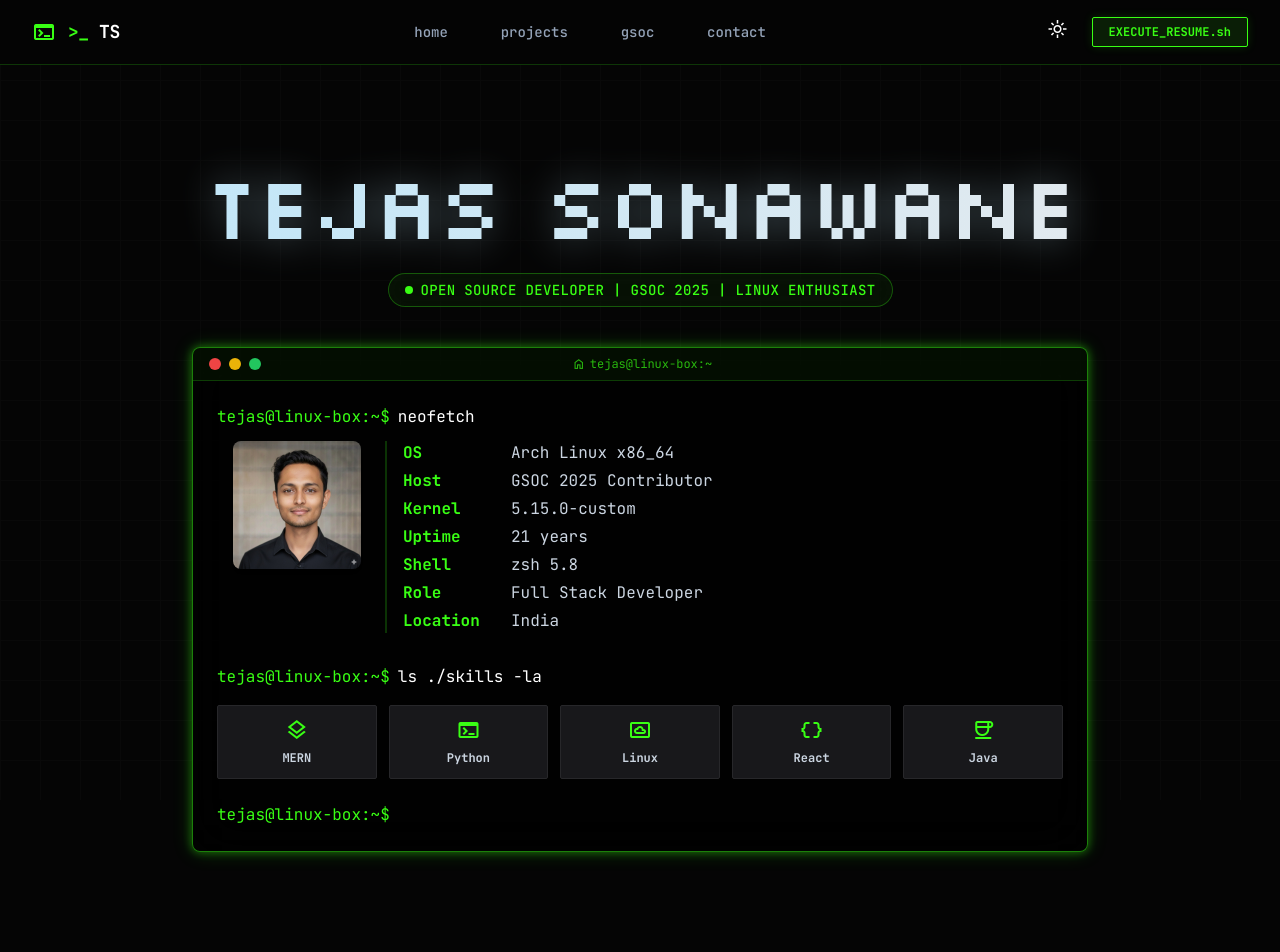
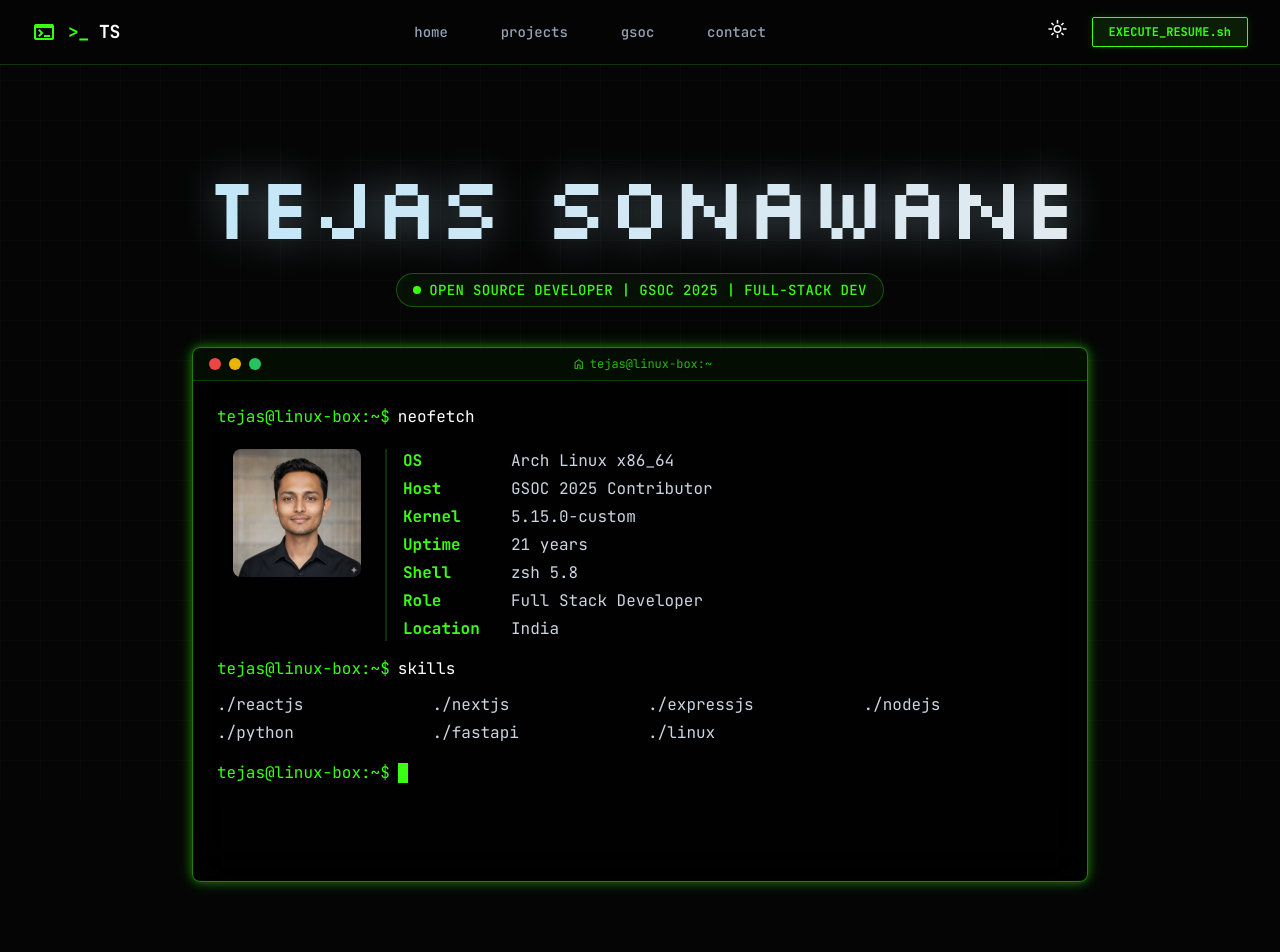
Before and after one commit to ts-31/tejas-portfolio, a Next.js app: page / in a window 1280 px wide. Shown: the top 952 px of the page. Built offline with nearby package versions, Linux system fonts and the light colour scheme; a web font is replaced by a local one.

Commit message:
Enhance terminal UX: add interactive commands, Linux-style block cursor, clickable project navigation, and persistent theme consistency

```diff
--- a/components/Hero.tsx
+++ b/components/Hero.tsx
@@ -27,7 +27,7 @@ const Hero: React.FC<HeroProps> = ({ isDark }) => {
             <span className={`relative inline-flex rounded-full h-2 w-2 ${isDark ? 'bg-primary' : 'bg-primary-dark'}`}></span>
           </span>
           <h2 className={`text-xs md:text-sm font-medium tracking-wide uppercase font-mono ${isDark ? 'text-primary' : 'text-primary-dark'}`}>
-            Open Source Developer | GSOC 2025 | Linux Enthusiast
+            Open Source Developer | GSOC 2025 | Full-Stack Dev
           </h2>
         </div>
       </div>
--- a/components/Projects.tsx
+++ b/components/Projects.tsx
@@ -116,6 +116,7 @@ const Projects: React.FC<ProjectsProps> = ({ isDark }) => {
         {filteredProjects.map((project, index) => (
           <div
             key={index}
+            id={`project-${project.title.toLowerCase().replace(/\s+/g, '-')}`}
             className={`flex-none w-[340px] md:w-[400px] snap-center group relative rounded-lg border overflow-hidden transition-all duration-300
               ${isDark
                 ? 'bg-card-dark border-zinc-800 hover:border-primary hover:shadow-neon-hover'
--- a/components/Terminal.tsx
+++ b/components/Terminal.tsx
@@ -1,35 +1,20 @@
-import React from 'react';
+'use client';
+
+import React, { useState, useRef, useEffect } from 'react';
 
 interface TerminalProps {
   isDark: boolean;
 }
 
-const Terminal: React.FC<TerminalProps> = ({ isDark }) => {
-  return (
-    <div className="w-full max-w-4xl mx-auto transform hover:scale-[1.005] transition-transform duration-300">
-      <div className={`rounded-lg border ${isDark ? 'border-primary/50 bg-black/80 shadow-neon' : 'border-primary/30 bg-terminal-light shadow-lg'} backdrop-blur-xl overflow-hidden flex flex-col transition-colors duration-300`}>
-        {/* Terminal Header */}
-        <div className={`flex items-center justify-between px-4 py-2 border-b border-primary/20 ${isDark ? 'bg-primary/5' : 'bg-gray-200/50'}`}>
-          <div className="flex gap-2">
-            <div className="w-3 h-3 rounded-full bg-red-500"></div>
-            <div className="w-3 h-3 rounded-full bg-yellow-500"></div>
-            <div className="w-3 h-3 rounded-full bg-green-500"></div>
-          </div>
-          <div className={`text-xs ${isDark ? 'text-primary/70' : 'text-text-muted-light'} font-mono flex items-center gap-1`}>
-            <span className="material-symbols-outlined !text-[14px]">home</span>
-            tejas@linux-box:~
-          </div>
-          <div className="w-12"></div>
-        </div>
+type TerminalCommandType = 'neofetch' | 'skills' | 'projects' | 'opensource' | 'socials' | 'help' | 'error';
 
-        {/* Terminal Content */}
-        <div className={`p-6 font-mono text-sm md:text-base leading-relaxed space-y-4 min-h-[300px] flex flex-col ${isDark ? 'text-slate-300' : 'text-text-main-light'}`}>
-          <div className="flex flex-col gap-1">
-            <div className={`flex gap-2 ${isDark ? 'text-primary' : 'text-primary-dark font-bold'}`}>
-              <span>tejas@linux-box:~$</span>
-              <span className={isDark ? 'text-white' : 'text-text-main-light font-normal'}>neofetch</span>
-            </div>
+interface HistoryEntry {
+  command: string;
+  type: TerminalCommandType;
+  invalidCommand?: string;
+}
 
+const NeofetchOutput: React.FC<{ isDark: boolean }> = ({ isDark }) => (
   <div className="pl-0 md:pl-4 flex flex-col md:flex-row gap-6 pt-2">
     <div className="hidden sm:block">
       <div className="relative w-32 h-32">
@@ -60,43 +45,241 @@ const Terminal: React.FC<TerminalProps> = ({ isDark }) => {
       </div>
     </div>
   </div>
+);
+
+const SkillsOutput: React.FC<{ isDark: boolean }> = ({ isDark }) => (
+  <div className={`grid grid-cols-2 sm:grid-cols-3 md:grid-cols-4 gap-x-4 gap-y-1 ${isDark ? 'text-slate-300' : 'text-text-main-light'}`}>
+    {['Reactjs', 'Nextjs', 'Expressjs', 'Nodejs', 'Python', 'FastAPI', 'Linux'].map(skill => (
+      <div key={skill}>./{skill.toLowerCase()}</div>
+    ))}
+  </div>
+);
+
+const ProjectsOutput: React.FC<{ isDark: boolean }> = ({ isDark }) => (
+  <div className={`${isDark ? 'text-slate-300' : 'text-text-main-light'}`}>
+    <div className="mb-2 italic opacity-80">Available Projects (Click to view):</div>
+    <div className="grid grid-cols-1 md:grid-cols-2 gap-x-8 gap-y-1">
+      {[
+        { title: 'BudgetBuddy', id: 'project-budgetbuddy' },
+        { title: 'BookMyDoctor', id: 'project-bookmydoctor' },
+        { title: 'GIMP Ext site Generator', id: 'project-gimp-ext-site-generator' },
+        { title: 'MatchMyResume', id: 'project-matchmyresume' },
+        { title: 'AgentHub', id: 'project-agenthub' },
+        { title: 'OpenAFS Client Manager', id: 'project-openafs-client-manager' },
+      ].map((proj) => (
+        <button
+          key={proj.id}
+          onClick={() => {
+            const el = document.getElementById(proj.id);
+            if (el) {
+              document.querySelectorAll('.terminal-highlight').forEach(node =>
+                node.classList.remove('terminal-highlight')
+              );
+              el.scrollIntoView({ behavior: 'smooth', block: 'center' });
+              el.classList.add('terminal-highlight');
+              setTimeout(() => {
+                el.classList.remove('terminal-highlight');
+              }, 2000);
+            }
+          }}
+          className={`text-left hover:underline w-fit font-bold ${isDark ? 'text-primary' : 'text-primary-dark'}`}
+        >
+          ./{proj.title.toLowerCase().replace(/\s+/g, '_')}
+        </button>
+      ))}
+    </div>
+    <div className="mt-2 text-xs opacity-50"># Tip: You can also use the filter UI below the terminal</div>
+  </div>
+);
+
+const OpenSourceOutput: React.FC<{ isDark: boolean }> = ({ isDark }) => (
+  <div className={`${isDark ? 'text-slate-300' : 'text-text-main-light'}`}>
+    <div className={`${isDark ? 'text-primary' : 'text-primary-dark'} font-bold mb-2`}>ACCEPTED</div>
+    <div>GSoC 2025 — OpenAFS</div>
+    <div>Production GNOME Shell extension (GJS)</div>
+    <div>Async UI • System integrations • Real users</div>
+  </div>
+);
+
+const SocialsOutput: React.FC<{ isDark: boolean }> = ({ isDark }) => (
+  <div className={`pl-0 font-mono ${isDark ? 'text-slate-300' : 'text-text-main-light'}`}>
+    <div>LinkedIn → <a href="https://www.linkedin.com/in/tejas-266ba7364" target="_blank" rel="noopener noreferrer" className={`${isDark ? 'text-primary hover:underline' : 'text-primary-dark hover:underline'}`}>https://www.linkedin.com/in/tejas-266ba7364</a></div>
+    <div>GitHub   → <a href="https://github.com/ts-31" target="_blank" rel="noopener noreferrer" className={`${isDark ? 'text-primary hover:underline' : 'text-primary-dark hover:underline'}`}>https://github.com/ts-31</a></div>
+    <div>X        → <a href="https://x.com/_Tejas_03" target="_blank" rel="noopener noreferrer" className={`${isDark ? 'text-primary hover:underline' : 'text-primary-dark hover:underline'}`}>https://x.com/_Tejas_03</a></div>
+  </div>
+);
+
+const HelpOutput: React.FC<{ isDark: boolean }> = ({ isDark }) => (
+  <div className={`${isDark ? 'text-slate-300' : 'text-text-main-light'}`}>
+    <div className={`${isDark ? 'text-primary' : 'text-primary-dark'} font-bold mb-2`}>Available commands:</div>
+    <div>skills          - List technical skills</div>
+    <div>projects        - Navigate to projects section</div>
+    <div>open source     - View open source contributions</div>
+    <div>socials         - Display social media links</div>
+    <div>clear           - Clear terminal history</div>
+    <div>help            - Show this help message</div>
+  </div>
+);
+
+const ErrorOutput: React.FC<{ isDark: boolean; invalidCommand?: string }> = ({ isDark, invalidCommand }) => (
+  <div className={`${isDark ? 'text-red-400' : 'text-red-600'}`}>
+    Command not found: {invalidCommand}. Type 'help' for available commands.
+  </div>
+);
+
+const TerminalOutput: React.FC<{ type: TerminalCommandType; isDark: boolean; invalidCommand?: string }> = ({ type, isDark, invalidCommand }) => {
+  switch (type) {
+    case 'neofetch': return <NeofetchOutput isDark={isDark} />;
+    case 'skills': return <SkillsOutput isDark={isDark} />;
+    case 'projects': return <ProjectsOutput isDark={isDark} />;
+    case 'opensource': return <OpenSourceOutput isDark={isDark} />;
+    case 'socials': return <SocialsOutput isDark={isDark} />;
+    case 'help': return <HelpOutput isDark={isDark} />;
+    case 'error': return <ErrorOutput isDark={isDark} invalidCommand={invalidCommand} />;
+    default: return null;
+  }
+};
+
+const Terminal: React.FC<TerminalProps> = ({ isDark }) => {
+  const [history, setHistory] = useState<HistoryEntry[]>([]);
+  const [currentInput, setCurrentInput] = useState('');
+  const inputRef = useRef<HTMLInputElement>(null);
+  const terminalEndRef = useRef<HTMLDivElement>(null);
+  const terminalContentRef = useRef<HTMLDivElement>(null);
+
+  useEffect(() => {
+    if (history.length === 0) {
+      setHistory([
+        { command: 'neofetch', type: 'neofetch' },
+        { command: 'skills', type: 'skills' }
+      ]);
+    }
+  }, []);
+
+  useEffect(() => {
+    if (terminalContentRef.current && terminalEndRef.current) {
+      terminalContentRef.current.scrollTop = terminalContentRef.current.scrollHeight;
+    }
+  }, [history]);
+
+  const handleCommand = (cmd: string) => {
+    const trimmedCmd = cmd.trim().toLowerCase();
+
+    if (trimmedCmd === 'clear') {
+      setHistory([]);
+      setCurrentInput('');
+      return;
+    }
+
+    let type: TerminalCommandType = 'error';
+    let invalidCommand: string | undefined = undefined;
+
+    if (trimmedCmd === 'skills' || trimmedCmd === 'ls ./skills') {
+      type = 'skills';
+    } else if (trimmedCmd === 'projects' || trimmedCmd === 'cd ./projects') {
+      type = 'projects';
+    } else if (trimmedCmd === 'open source' || trimmedCmd === 'cd ./open_source') {
+      type = 'opensource';
+    } else if (trimmedCmd === 'socials' || trimmedCmd === 'contact' || trimmedCmd === 'ls ./socials') {
+      type = 'socials';
+    } else if (trimmedCmd === 'help') {
+      type = 'help';
+    } else if (trimmedCmd === 'neofetch') {
+      type = 'neofetch';
+    } else if (trimmedCmd !== '') {
+      type = 'error';
+      invalidCommand = cmd;
+    }
+
+    if (trimmedCmd !== '') {
+      setHistory([...history, { command: cmd, type, invalidCommand }]);
+    }
+    setCurrentInput('');
+  };
+
+  const handleKeyDown = (e: React.KeyboardEvent<HTMLInputElement>) => {
+    if (e.key === 'Enter') {
+      e.preventDefault();
+      handleCommand(currentInput);
+    } else if (['ArrowUp', 'ArrowDown', 'ArrowLeft', 'ArrowRight'].includes(e.key)) {
+      e.stopPropagation();
+    }
+  };
+
+  const focusInput = (e?: React.MouseEvent) => {
+    e?.preventDefault();
+    inputRef.current?.focus();
+  };
+
+  return (
+    <div className="w-full max-w-4xl mx-auto transform hover:scale-[1.005] transition-transform duration-300">
+      <div className={`rounded-lg border ${isDark ? 'border-primary/50 bg-black/80 shadow-neon' : 'border-primary/30 bg-terminal-light shadow-lg'} backdrop-blur-xl overflow-hidden flex flex-col transition-colors duration-300`}>
+        {/* Terminal Header */}
+        <div className={`flex items-center justify-between px-4 py-2 border-b border-primary/20 ${isDark ? 'bg-primary/5' : 'bg-gray-200/50'}`}>
+          <div className="flex gap-2">
+            <div className="w-3 h-3 rounded-full bg-red-500"></div>
+            <div className="w-3 h-3 rounded-full bg-yellow-500"></div>
+            <div className="w-3 h-3 rounded-full bg-green-500"></div>
+          </div>
+          <div className={`text-xs ${isDark ? 'text-primary/70' : 'text-text-muted-light'} font-mono flex items-center gap-1`}>
+            <span className="material-symbols-outlined !text-[14px]">home</span>
+            tejas@linux-box:~
+          </div>
+          <div className="w-12"></div>
         </div>
 
-          <div className="flex flex-col gap-2 pt-4">
+        {/* Terminal Content */}
+        <div
+          ref={terminalContentRef}
+          className={`p-6 font-mono text-sm md:text-base leading-relaxed space-y-4 h-[500px] overflow-y-auto flex flex-col ${isDark ? 'text-slate-300' : 'text-text-main-light'}`}
+          onClick={focusInput}
+        >
+          {/* Command History */}
+          {history.map((entry, index) => (
+            <div key={index} className="flex flex-col gap-2">
               <div className={`flex gap-2 ${isDark ? 'text-primary' : 'text-primary-dark font-bold'}`}>
                 <span>tejas@linux-box:~$</span>
-              <span className={isDark ? 'text-white' : 'text-text-main-light font-normal'}>ls ./skills -la</span>
+                <span className={isDark ? 'text-white' : 'text-text-main-light font-normal'}>{entry.command}</span>
               </div>
-
-            <div className="grid grid-cols-2 sm:grid-cols-3 md:grid-cols-5 gap-3 pt-2">
-              {[
-                { name: 'MERN', icon: 'layers' },
-                { name: 'Python', icon: 'terminal' },
-                { name: 'Linux', icon: 'settings_system_daydream' },
-                { name: 'React', icon: 'data_object' },
-                { name: 'Java', icon: 'coffee' }
-              ].map((skill) => (
-                <div key={skill.name} className={`group flex flex-col items-center justify-center gap-2 rounded-sm border p-3 transition-colors cursor-default
-                    ${isDark
-                    ? 'bg-zinc-900 border-zinc-800 hover:border-primary hover:bg-primary/10'
-                    : 'bg-white border-gray-300 hover:border-primary-dark hover:bg-primary/10 shadow-sm'
-                  }
-                 `}>
-                  <span className={`material-symbols-outlined group-hover:scale-110 transition-transform text-[28px] ${isDark ? 'text-primary' : 'text-primary-dark'}`}>
-                    {skill.icon}
-                  </span>
-                  <span className={`text-xs font-bold ${isDark ? 'text-slate-300' : 'text-text-main-light'}`}>
-                    {skill.name}
-                  </span>
+              <div className="pl-0 pt-1">
+                <TerminalOutput type={entry.type} isDark={isDark} invalidCommand={entry.invalidCommand} />
+              </div>
             </div>
           ))}
+
+          {/* Current Input */}
+          <div className={`flex gap-2 ${isDark ? 'text-primary' : 'text-primary-dark font-bold'}`}>
+            <span>tejas@linux-box:~$</span>
+            <div className="flex-1 relative flex items-center">
+              <input
+                ref={inputRef}
+                type="text"
+                value={currentInput}
+                onChange={(e) => setCurrentInput(e.target.value)}
+                onKeyDown={handleKeyDown}
+                className={`w-full bg-transparent outline-none border-0 ring-0 focus:ring-0 focus:outline-none focus-visible:outline-none caret-transparent ${isDark ? 'text-white' : 'text-text-main-light'}`}
+                style={{
+                  padding: 0,
+                  margin: 0,
+                  border: 'none',
+                  boxShadow: 'none',
+                  minWidth: '50px'
+                }}
+                spellCheck={false}
+                autoComplete="off"
+              />
+              <span
+                className={`absolute pointer-events-none w-2.5 h-5 animate-blink ${isDark ? 'bg-primary' : 'bg-primary-dark'}`}
+                style={{
+                  left: `calc(${currentInput.length}ch)`,
+                  top: '50%',
+                  transform: 'translateY(-50%)'
+                }}
+              />
             </div>
           </div>
 
-          <div className={`flex gap-2 pt-2 ${isDark ? 'text-primary' : 'text-primary-dark font-bold'}`}>
-            <span>tejas@linux-box:~$</span>
-            <span className={`h-5 w-2.5 block animate-blink ${isDark ? 'bg-primary' : 'bg-primary-dark'}`}></span>
-          </div>
+          <div ref={terminalEndRef} />
         </div>
       </div>
     </div>
--- a/tailwind.config.ts
+++ b/tailwind.config.ts
@@ -37,7 +37,7 @@ const config: Config = {
                 "card": "0 1px 3px 0 rgba(0, 0, 0, 0.1), 0 1px 2px 0 rgba(0, 0, 0, 0.06)",
             },
             animation: {
-                'blink': 'blink 1s step-end infinite',
+                'blink': 'blink 0.8s step-end infinite',
             },
             keyframes: {
                 blink: {
```
Also changed, not shown: app/globals.css (+24 -3 lines), components/Contact.tsx (+28 -5 lines). Lines whose indentation alone changed are shown as unchanged.
